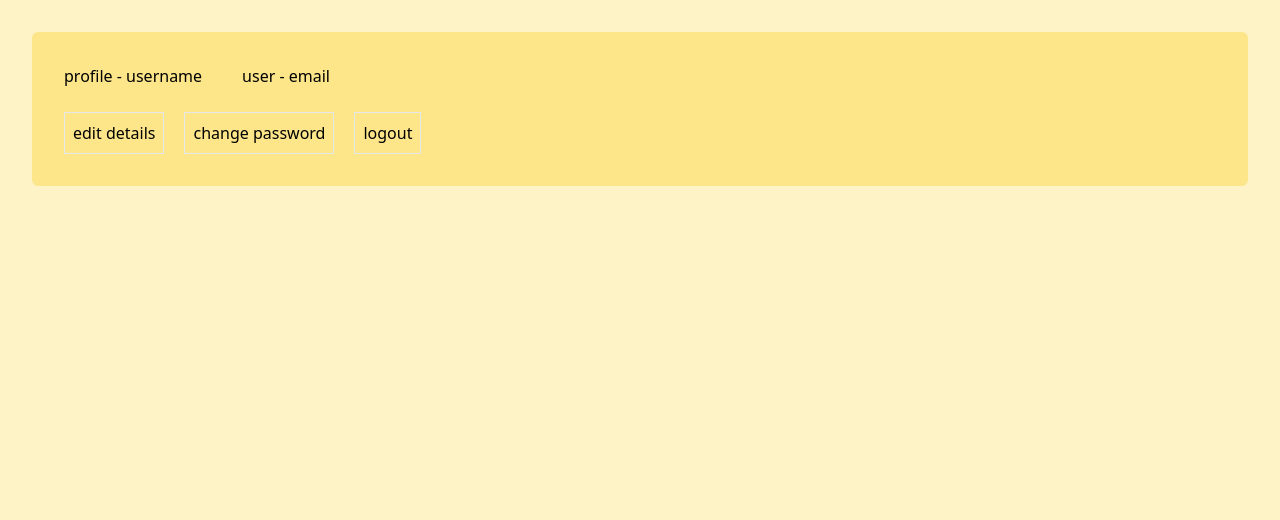
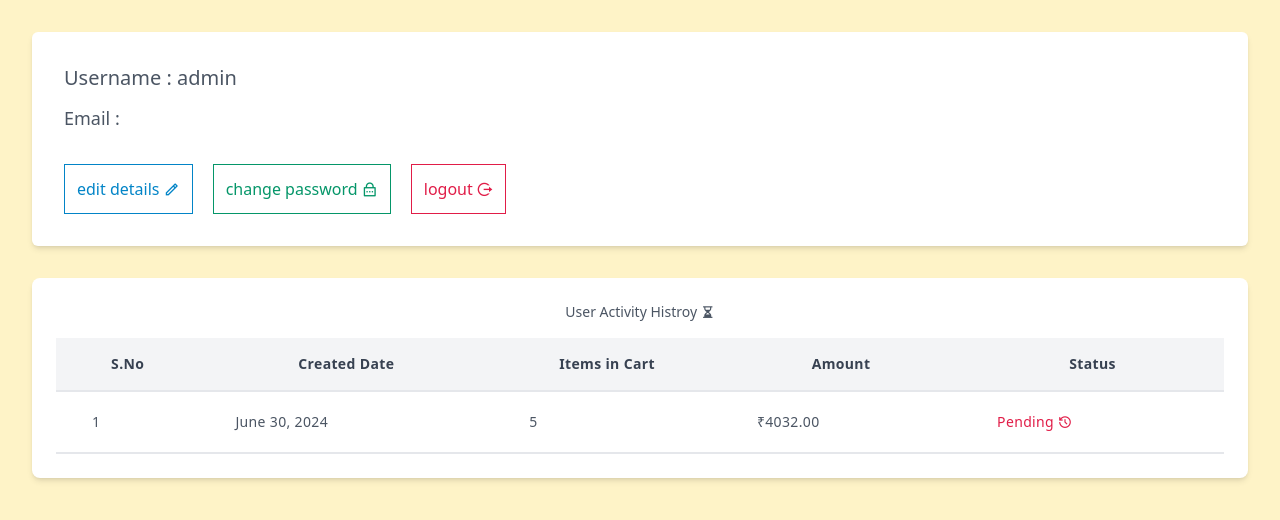
Before and after one commit to sampada109/Pizza_Ordering_WebApp---Django, a Django app: page /account/ in a window 1280 px wide. Shown: the part 64-584 px from the top of the page. Run offline with Django 5.2, Linux system fonts and the light colour scheme; a user stored in the database is signed in; data comes from the database, SQL or seed files in the repository; both versions use the stored data as it was after the commit; some libraries are stand-ins or nearby versions.

Commit message:
13th commit

```diff
--- a/pizza_orders/orders/models.py
+++ b/pizza_orders/orders/models.py
@@ -53,6 +53,7 @@ class CustomerOrder(BaseModel):
     user = models.ForeignKey(User, null=True, blank=True, on_delete=models.SET_NULL)
     status = models.CharField(max_length=20, choices=STATUS_CHOICES, default='Pending')
     payment_request_id = models.CharField(max_length=255, blank=True, null=True)
+    item_in_cart = models.IntegerField(blank=True, null=True)
     total_amount = models.DecimalField(max_digits=8, decimal_places=2, null=True)
 
 
@@ -63,9 +64,3 @@ class OrderItem(BaseModel):
     topping = models.ManyToManyField(Topping, blank=True)
     quantity = models.PositiveIntegerField()
     price = models.DecimalField(max_digits=7, decimal_places=2)
-
-    def total_price(self):
-        base_price = self.pizza.price
-        size_price = self.size.price
-        topping_price = sum(top.price for top in self.topping.all())
-        return (base_price + size_price + topping_price) * self.quantity
--- a/pizza_orders/orders/views.py
+++ b/pizza_orders/orders/views.py
@@ -79,7 +79,9 @@ def user_logout(request):
 
 #user profile - account page
 def user_account(request):
-    return render(request, 'account.html')
+    user = User.objects.get(username = request.user.username)
+    customer_order = CustomerOrder.objects.filter(user = request.user)
+    return render(request, 'account.html', {'user':user, 'customer_order':customer_order})
 
 
 #pizza detailed page
@@ -109,12 +111,10 @@ def add_item_cart(request, pz_id):
         toppings = Topping.objects.filter(topping_name__in=toppings_list)
 
         # calculate price
-        # total_price = pizza.price + size.price
-        # for top in toppings:
-        #     total_price += top.price
-        # total_price *= quantity
-
-        total_price = OrderItem.total_price()
+        total_price = pizza.price + size.price
+        for top in toppings:
+            total_price += top.price
+        total_price *= quantity
 
         #create or get the order
         order, created = CustomerOrder.objects.get_or_create(user = request.user)
@@ -133,13 +133,15 @@ def add_item_cart(request, pz_id):
 
         return redirect('/')
 
+
     #pizza through index page
     else:
         size = Size.objects.all()[:1].get()
         quantity = 1
         toppings = Topping.objects.none()  #no default toppings
 
-        total_price = OrderItem.total_price()
+        # calculate price
+        total_price = pizza.price + size.price
 
         #create or get the order
         order, created = CustomerOrder.objects.get_or_create(user = request.user)
@@ -163,6 +165,7 @@ def add_item_cart(request, pz_id):
 def cart_view(request):
     #get current user pending orders
     customer_orders = CustomerOrder.objects.get(user = request.user, status = 'Pending')
+    order_count = OrderItem.objects.filter(order=customer_orders).count()
 
     #check if there is any pending order or not
     if not customer_orders:
@@ -174,6 +177,7 @@ def cart_view(request):
         order_total = sum(item.price for item in items)
 
         customer_orders.total_amount = order_total
+        customer_orders.item_in_cart = order_count
         customer_orders.save()
 
     return render(request, 'cart.html', {'items':items, 'order_total':order_total})
--- a/pizza_orders/templates/account.html
+++ b/pizza_orders/templates/account.html
@@ -5,16 +5,123 @@
 
 {% block main %}
 
-    <div class="bg-amber-200 rounded-md p-8">
-        <div class="flex items-center gap-10">
-            <h4>profile - username</h4>
-            user - email
+    <div class="bg-white rounded-md p-8 shadow-md">
+
+        <!-- displaying the user details -->
+        <div id="user_details" class="">
+            <div class="flex items-center gap-10 text-gray-600 font-medium">
+                <div class="">
+                    <h4 class="text-xl">Username : {{ user.username }}</h4>
+                    <h4 class="mt-3 text-lg">Email : {{ user.email }}</h4>
+                </div>
+            </div>
+            <div class="flex items-center space-x-5 mt-8">
+                <a id="edit-button" href="" class="border p-3 border-sky-600 text-sky-600 hover:bg-sky-600 hover:text-white">edit details <i class="ri-pencil-line"></i></a>
+                <a id="edit-password" href="" class="border p-3 border-emerald-600 text-emerald-600 hover:bg-emerald-600 hover:text-white">change password <i class="ri-lock-password-line"></i></a>
+                <a href="{% url 'user_logout' %}" class="border p-3 border-rose-600 text-rose-600 hover:bg-rose-600 hover:text-white">logout <i class="ri-logout-circle-r-line"></i></a>
+            </div>
         </div>
-        <div class="flex items-center space-x-5 mt-6">
-            <a href="" class="border p-2">edit details</a>
-            <a href="" class="border p-2">change password</a>
-            <a href="{% url 'user_logout' %}" class="border p-2">logout</a>
-        </div>
+        <!-- displaying the user details end -->
+
+
+        <!-- edit user detail form  -->
+        <form id="edit_details" action="" method="post" class="m-10 hidden">
+            {% csrf_token %}
+            <div class="mt-4">
+                <label for="username" class="block">Username</label>
+                <input type="text" name="username" value="{{ user.username }}" class="mt-1 block w-full text-black rounded-md border-gray-400 shadow-sm focus:border-sky-500 focus:border-2">
+            </div>
+            <div class="mt-4">
+                <label for="password" class="block">Email</label>
+                <input type="email" name="password" value="{{ user.email }}" class="mt-1 block w-full text-black rounded-md border-gray-400 shadow-sm focus:border-sky-500 focus:border-2">
+            </div>
+            <div class="grid place-content-center mt-10">
+                <button type="submit" class="border py-2 px-4 border-emerald-600 text-emerald-600 hover:bg-emerald-600 hover:text-white">save</button>
+            </div>
+        </form>
+        <!-- edit user detail form end -->
+
+
+        <!-- edit user password form  -->
+        <form id="edit_password" action="" method="post" class="m-10 hidden">
+            {% csrf_token %}
+            <div class="mt-4">
+                <label for="username" class="block">Current Password</label>
+                <input type="password" name="username" class="mt-1 block w-full text-black rounded-md border-gray-400 shadow-sm focus:border-sky-500 focus:border-2">
+            </div>
+            <div class="mt-4">
+                <label for="password" class="block">New Password</label>
+                <input type="email" name="password" class="mt-1 block w-full text-black rounded-md border-gray-400 shadow-sm focus:border-sky-500 focus:border-2">
+            </div>
+            <div class="grid place-content-center mt-10">
+                <button type="submit" class="border py-2 px-4 border-emerald-600 text-emerald-600 hover:bg-emerald-600 hover:text-white">save</button>
+            </div>
+        </form>
+        <!-- edit user password form end -->
+
     </div>
 
+
+
+    <!-- order Histroy starts  -->
+    <div class="my-8 p-6 bg-white rounded-lg shadow-md">
+        <table class="w-full">
+            <caption class="caption-top mb-4">
+                <h3 class="text-gray-600 text-sm">User Activity Histroy <i class="ri-hourglass-fill"></i></h3>
+            </caption>
+            <thead class="bg-gray-100 border-b-2">
+                <tr>
+                    <th class="p-4 text-sm tracking-wide text-gray-700">S.No</th>
+                    <th class="p-4 text-sm tracking-wide text-gray-700">Created Date</th>
+                    <th class="p-4 text-sm tracking-wide text-gray-700">Items in Cart</th>
+                    <th class="p-4 text-sm tracking-wide text-gray-700">Amount</th>
+                    <th class="p-4 text-sm tracking-wide text-gray-700">Status</th>
+                </tr>
+            </thead>
+            <tbody>
+                {% if customer_order %}
+                    {% for order in customer_order %}
+                            <tr class="">
+                                <td class="py-5 px-9 text-sm text-gray-600 tracking-wide border-b-2 ">{{ forloop.counter }}</td>
+                                <td class="py-5 px-9 text-sm text-gray-600 tracking-wide border-b-2 ">{{ order.created_at |date:"F j, Y"}}</td>
+                                <td class="py-5 px-9 text-sm text-gray-600 tracking-wide border-b-2 ">{{ order.item_in_cart }}</td>
+                                <td class="py-5 px-9 text-sm text-gray-600 tracking-wide border-b-2 ">₹{{ order.total_amount }}</td>
+                                <td class="py-5 px-9 text-sm text-gray-600 tracking-wide border-b-2 {% if order.status == 'Pending' %}text-rose-600{% else %}text-emerald-600{% endif %}">{{ order.status }} {% if order.status == 'Pending' %}<i class="ri-history-line"></i>{% else %}<i class="ri-check-double-line"></i>{% endif %}</td>
+                            </tr>
+                    {% endfor %}
+                {% else %}
+                    <h2 class="text-gray-600 font-medium">No items added in cart Nor purchased </h2>
+                {% endif %}
+            </tbody>
+        </table>
+    </div>
+    <!-- order histroy ends  -->
+
+
+
+
+    <!-- js starts  -->
+     <script>
+        document.addEventListener('DOMContentLoaded', function() {
+            const editButton = document.getElementById('edit-button');
+            const passwordButton = document.getElementById('edit-password');
+            const editDetails = document.getElementById('edit_details');
+            const editPassword = document.getElementById('edit_password');
+            const userDetails = document.getElementById('user_details');
+
+            editButton.addEventListener('click', function() {
+                event.preventDefault();
+                userDetails.classList.add('hidden');
+                editDetails.classList.remove('hidden');
+            });
+
+            editPassword.addEventListener('click', function() {
+                event.preventDefault();
+                userDetails.classList.add('hidden');
+                editPassword.classList.remove('hidden');
+            });
+        });
+     </script>
+    <!-- js ends  -->
+
 {% endblock %}
--- a/pizza_orders/theme/static/css/dist/styles.css
+++ b/pizza_orders/theme/static/css/dist/styles.css
@@ -823,6 +823,14 @@ select {
   margin: 2rem;
 }
 
+.m-6 {
+  margin: 1.5rem;
+}
+
+.m-10 {
+  margin: 2.5rem;
+}
+
 .mx-auto {
   margin-left: auto;
   margin-right: auto;
@@ -841,6 +849,11 @@ select {
 .my-6 {
   margin-top: 1.5rem;
   margin-bottom: 1.5rem;
+}
+
+.my-8 {
+  margin-top: 2rem;
+  margin-bottom: 2rem;
 }
 
 .mb-10 {
@@ -883,8 +896,8 @@ select {
   margin-top: 1.25rem;
 }
 
-.mt-6 {
-  margin-top: 1.5rem;
+.mt-8 {
+  margin-top: 2rem;
 }
 
 .block {
@@ -893,6 +906,10 @@ select {
 
 .flex {
   display: flex;
+}
+
+.table {
+  display: table;
 }
 
 .grid {
@@ -930,6 +947,10 @@ select {
 
 .w-full {
   width: 100%;
+}
+
+.caption-top {
+  caption-side: top;
 }
 
 .cursor-pointer {
@@ -1012,6 +1033,10 @@ select {
   border-width: 1px;
 }
 
+.border-b-2 {
+  border-bottom-width: 2px;
+}
+
 .border-emerald-600 {
   --tw-border-opacity: 1;
   border-color: rgb(5 150 105 / var(--tw-border-opacity));
@@ -1080,6 +1105,11 @@ select {
 .bg-emerald-50 {
   --tw-bg-opacity: 1;
   background-color: rgb(236 253 245 / var(--tw-bg-opacity));
+}
+
+.bg-gray-100 {
+  --tw-bg-opacity: 1;
+  background-color: rgb(243 244 246 / var(--tw-bg-opacity));
 }
 
 .bg-green-100 {
@@ -1155,6 +1185,11 @@ select {
   padding-right: 2rem;
 }
 
+.px-9 {
+  padding-left: 2.25rem;
+  padding-right: 2.25rem;
+}
+
 .py-2 {
   padding-top: 0.5rem;
   padding-bottom: 0.5rem;
@@ -1163,6 +1198,11 @@ select {
 .py-5 {
   padding-top: 1.25rem;
   padding-bottom: 1.25rem;
+}
+
+.px-4 {
+  padding-left: 1rem;
+  padding-right: 1rem;
 }
 
 .text-center {
@@ -1204,6 +1244,10 @@ select {
 
 .font-semibold {
   font-weight: 600;
+}
+
+.tracking-wide {
+  letter-spacing: 0.025em;
 }
 
 .text-amber-200 {
```
Also changed, not shown: pizza_orders/templates/payment_success.html (deleted, +0 -10 lines), pizza_orders/db.sqlite3, pizza_orders/orders/migrations/0009_customerorder_item_in_cart.py (added).
